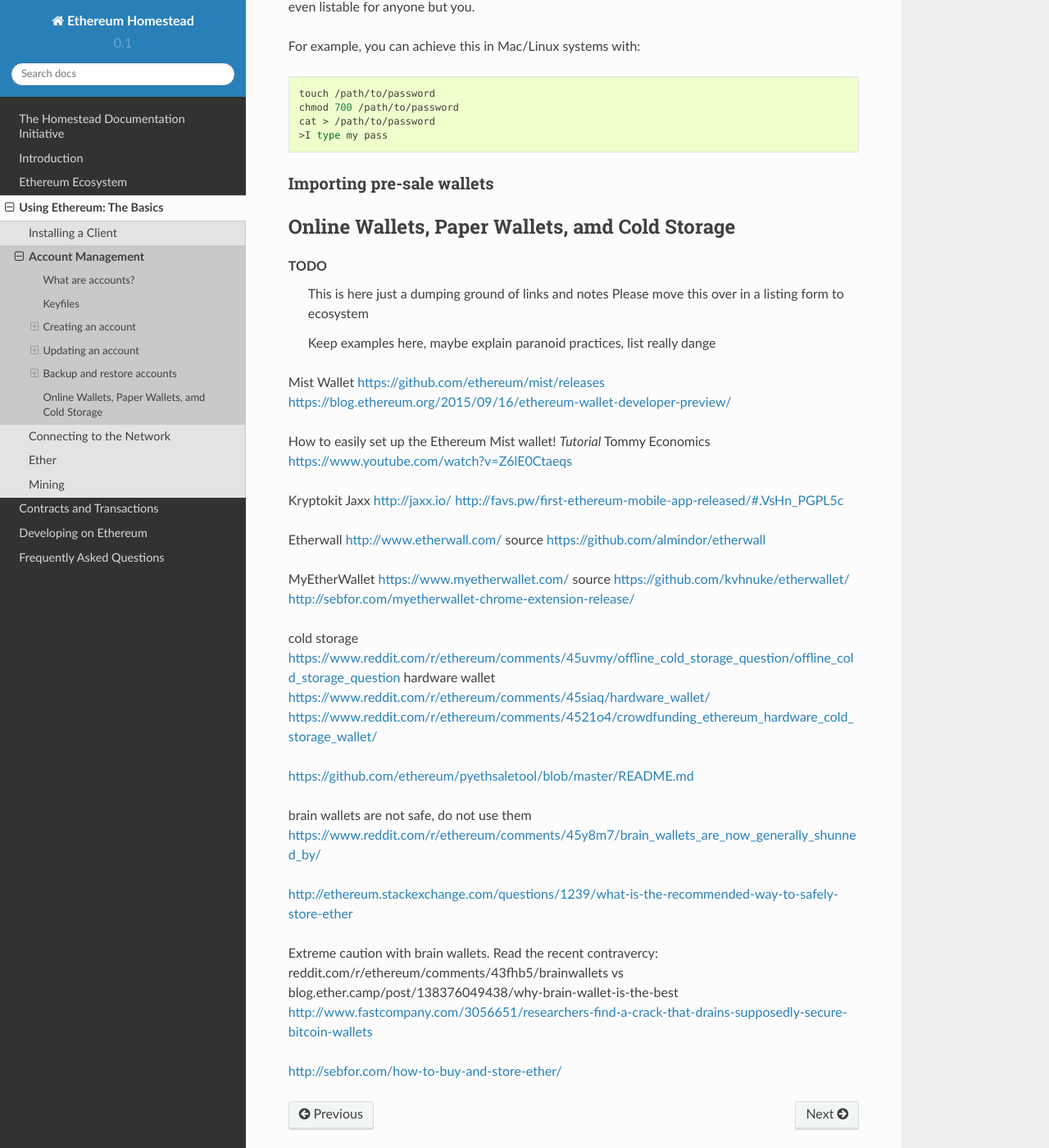
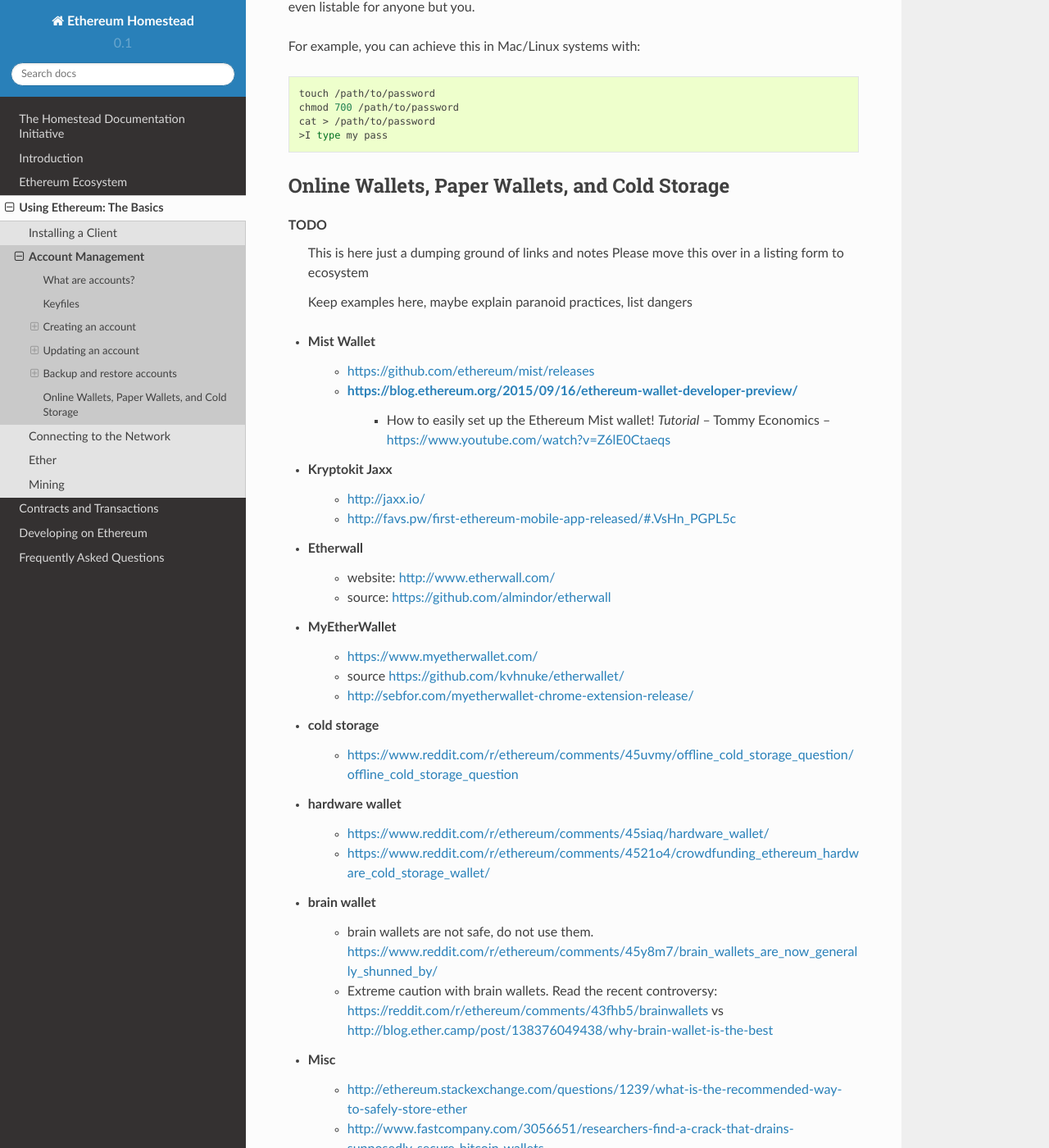
Before and after one commit to ethereum/homestead-guide, a Sphinx documentation site: the page built from source/using-ethereum-the-basics/accounts.rst, in a window 1280 px wide and 1400 px high, scrolled down 6754 px. Shown: the whole window at 82% size. Built offline with Sphinx 7.4.7 and the Read the Docs theme 2.0.0, drawn with Linux system fonts in a browser that asks for light colours; some of the changed text lies outside the part shown.

Commit message:
Cleanup of Wallets section. Leaving it here for now until we figure out where in Ecosystem it belongs

```diff
--- a/source/using-ethereum-the-basics/accounts.rst
+++ b/source/using-ethereum-the-basics/accounts.rst
@@ -265,54 +265,40 @@
   cat > /path/to/password
   >I type my pass
 
-Importing pre-sale wallets
---------------------------------------------------------------------------------
 
-Online Wallets, Paper Wallets, amd Cold Storage
+Online Wallets, Paper Wallets, and Cold Storage
 ================================================================================
 
 TODO
   This is here just a dumping ground of links and notes
   Please move this over in a listing form to ecosystem
 
-  Keep examples here, maybe explain paranoid practices, list
-  really dange
+  Keep examples here, maybe explain paranoid practices, list dangers
 
-Mist Wallet
-https://github.com/ethereum/mist/releases
-https://blog.ethereum.org/2015/09/16/ethereum-wallet-developer-preview/
-
-How to easily set up the Ethereum Mist wallet! *Tutorial*
-Tommy Economics
-https://www.youtube.com/watch?v=Z6lE0Ctaeqs
-
-Kryptokit Jaxx
-http://jaxx.io/
-http://favs.pw/first-ethereum-mobile-app-released/#.VsHn_PGPL5c
-
-Etherwall
-http://www.etherwall.com/
-source https://github.com/almindor/etherwall
-
-MyEtherWallet
-https://www.myetherwallet.com/
-source https://github.com/kvhnuke/etherwallet/
-http://sebfor.com/myetherwallet-chrome-extension-release/
-
-cold storage
-https://www.reddit.com/r/ethereum/comments/45uvmy/offline_cold_storage_question/offline_cold_storage_question
-hardware wallet
-https://www.reddit.com/r/ethereum/comments/45siaq/hardware_wallet/
-https://www.reddit.com/r/ethereum/comments/4521o4/crowdfunding_ethereum_hardware_cold_storage_wallet/
-
-https://github.com/ethereum/pyethsaletool/blob/master/README.md
-
-brain wallets are not safe, do not use them
-https://www.reddit.com/r/ethereum/comments/45y8m7/brain_wallets_are_now_generally_shunned_by/
-
-http://ethereum.stackexchange.com/questions/1239/what-is-the-recommended-way-to-safely-store-ether
-
-Extreme caution with brain wallets. Read the recent contravercy: reddit.com/r/ethereum/comments/43fhb5/brainwallets vs blog.ether.camp/post/138376049438/why-brain-wallet-is-the-best
-http://www.fastcompany.com/3056651/researchers-find-a-crack-that-drains-supposedly-secure-bitcoin-wallets
-
-http://sebfor.com/how-to-buy-and-store-ether/
+* Mist Wallet
+    * https://github.com/ethereum/mist/releases
+    * https://blog.ethereum.org/2015/09/16/ethereum-wallet-developer-preview/
+	* How to easily set up the Ethereum Mist wallet! *Tutorial* – Tommy Economics – https://www.youtube.com/watch?v=Z6lE0Ctaeqs
+* Kryptokit Jaxx
+    * http://jaxx.io/
+    * http://favs.pw/first-ethereum-mobile-app-released/#.VsHn_PGPL5c
+* Etherwall
+    * website: http://www.etherwall.com/
+    * source: https://github.com/almindor/etherwall
+* MyEtherWallet
+    * https://www.myetherwallet.com/
+    * source https://github.com/kvhnuke/etherwallet/
+    * http://sebfor.com/myetherwallet-chrome-extension-release/
+* cold storage
+    * https://www.reddit.com/r/ethereum/comments/45uvmy/offline_cold_storage_question/offline_cold_storage_question
+* hardware wallet
+    * https://www.reddit.com/r/ethereum/comments/45siaq/hardware_wallet/
+    * https://www.reddit.com/r/ethereum/comments/4521o4/crowdfunding_ethereum_hardware_cold_storage_wallet/
+* brain wallet
+	* brain wallets are not safe, do not use them. https://www.reddit.com/r/ethereum/comments/45y8m7/brain_wallets_are_now_generally_shunned_by/
+	* Extreme caution with brain wallets. Read the recent controversy: https://reddit.com/r/ethereum/comments/43fhb5/brainwallets vs http://blog.ether.camp/post/138376049438/why-brain-wallet-is-the-best
+* Misc
+	* http://ethereum.stackexchange.com/questions/1239/what-is-the-recommended-way-to-safely-store-ether
+	* http://www.fastcompany.com/3056651/researchers-find-a-crack-that-drains-supposedly-secure-bitcoin-wallets
+	* http://sebfor.com/how-to-buy-and-store-ether/
+	* https://github.com/ethereum/pyethsaletool/blob/master/README.md
```
